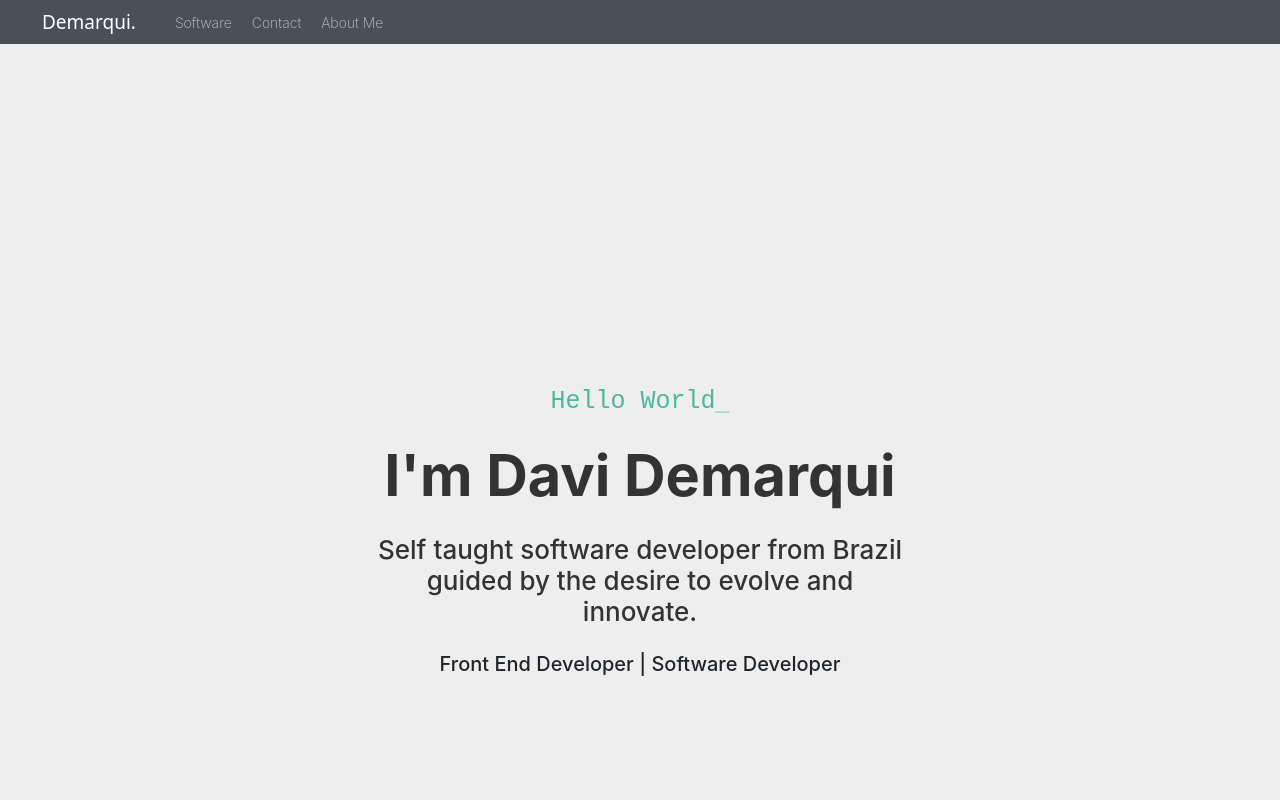
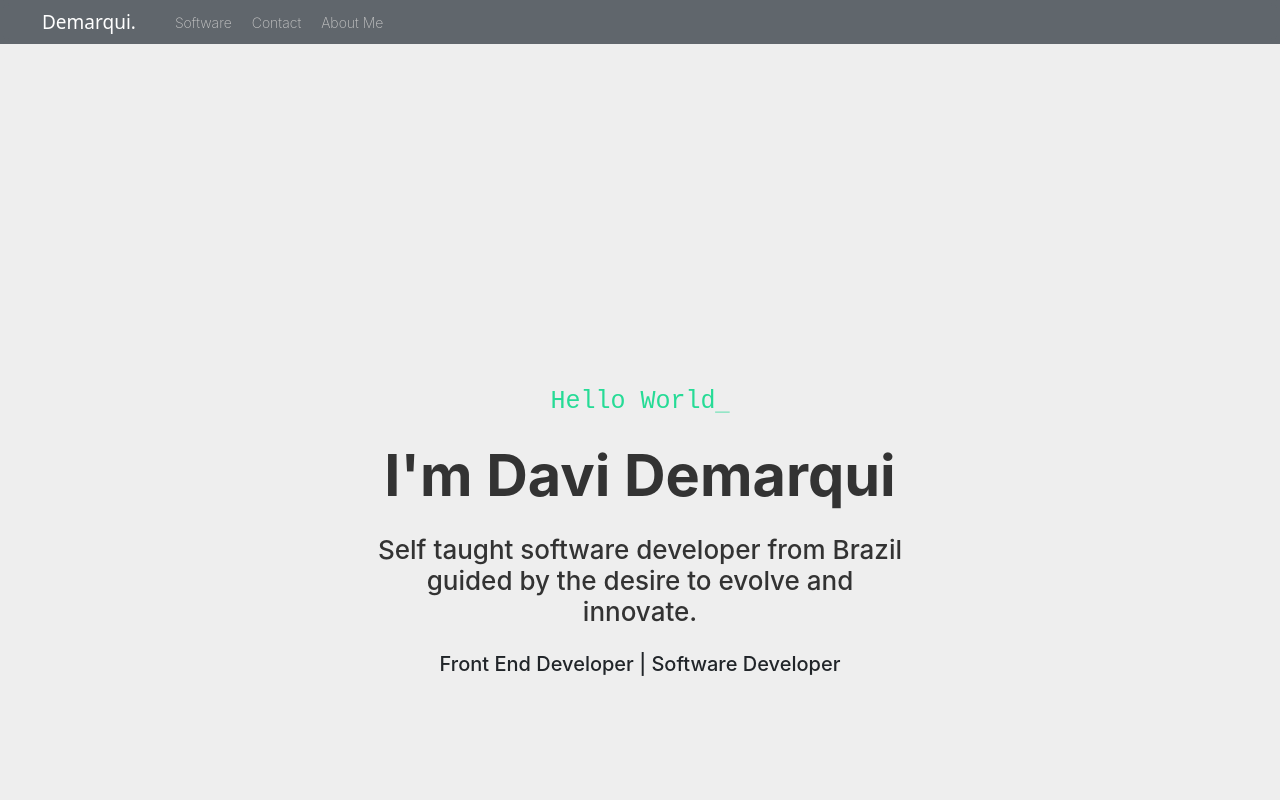
Before and after one commit to DaviDemarqui/MyWebsite-new, a React (Create React App) app in the folder Front/: page / in a window 1280 px wide. Shown: the top 800 px of the page. Built offline with nearby package versions, Linux system fonts and the light colour scheme.

Commit message:
fixed some bugs

```diff
--- a/Front/src/scss/App.scss
+++ b/Front/src/scss/App.scss
@@ -4,18 +4,19 @@
   margin: 0;
 }
 :root {
-  --primary: #F2AA4CFF;
+  --primary: #26db96;
   --text: rgb(51, 51, 51);
 }
 body { background-color: #eeeeee; }
 
   .Header {
-    background: rgba(28, 37, 46, 0.78);
+    background: rgba(28, 37, 46, 0.68);
     backdrop-filter: blur(4.5px);
     -webkit-backdrop-filter: blur(4.5px);
     position: fixed;
     top: 0;
     width: 100%;
+    z-index: 1000;
   }
 
   .hdr-logo {
@@ -26,7 +27,7 @@ body { background-color: #eeeeee; }
     margin-bottom: 0;
     cursor: pointer;
     transition: 0.5s;
-    &:hover { color: #39ffc7; }
+    &:hover { color: var(--primary); }
   }
 
   .menu-ul {
@@ -74,7 +75,7 @@ body { background-color: #eeeeee; }
       font-family: monospace;
       margin-bottom: 0;
       cursor: default;
-      color: #4bb99a;
+      color: var(--primary);
       span{ animation: blinker .8s linear infinite; }
       @keyframes blinker { 1% { opacity: 0; } }
     } h3 {
@@ -251,7 +252,7 @@ body { background-color: #eeeeee; }
         color: white;
         transition: 0.2s;
         &:hover{
-          color: #4bb99a;
+          color: var(--primary);
         }
       }
     }
```
